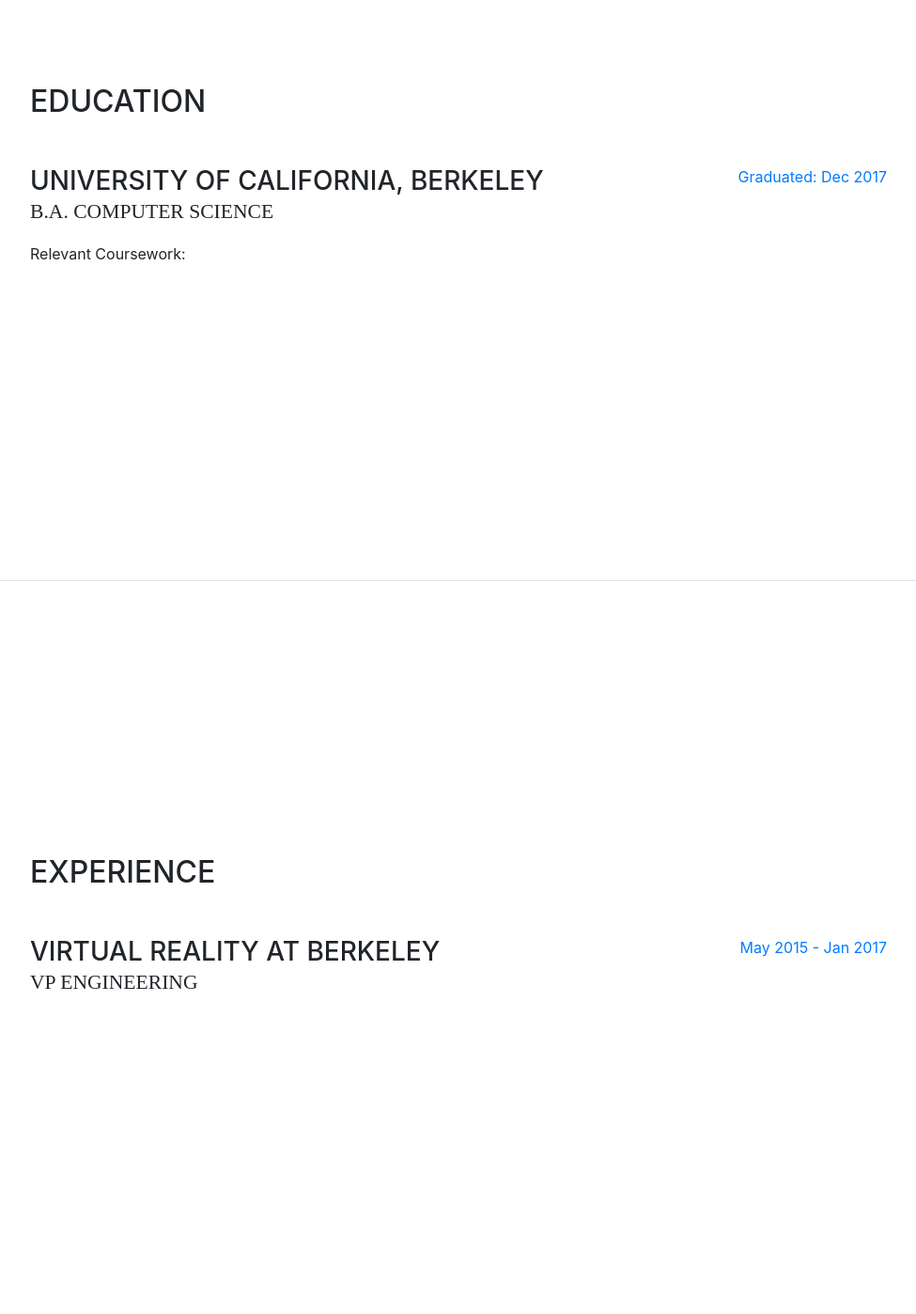
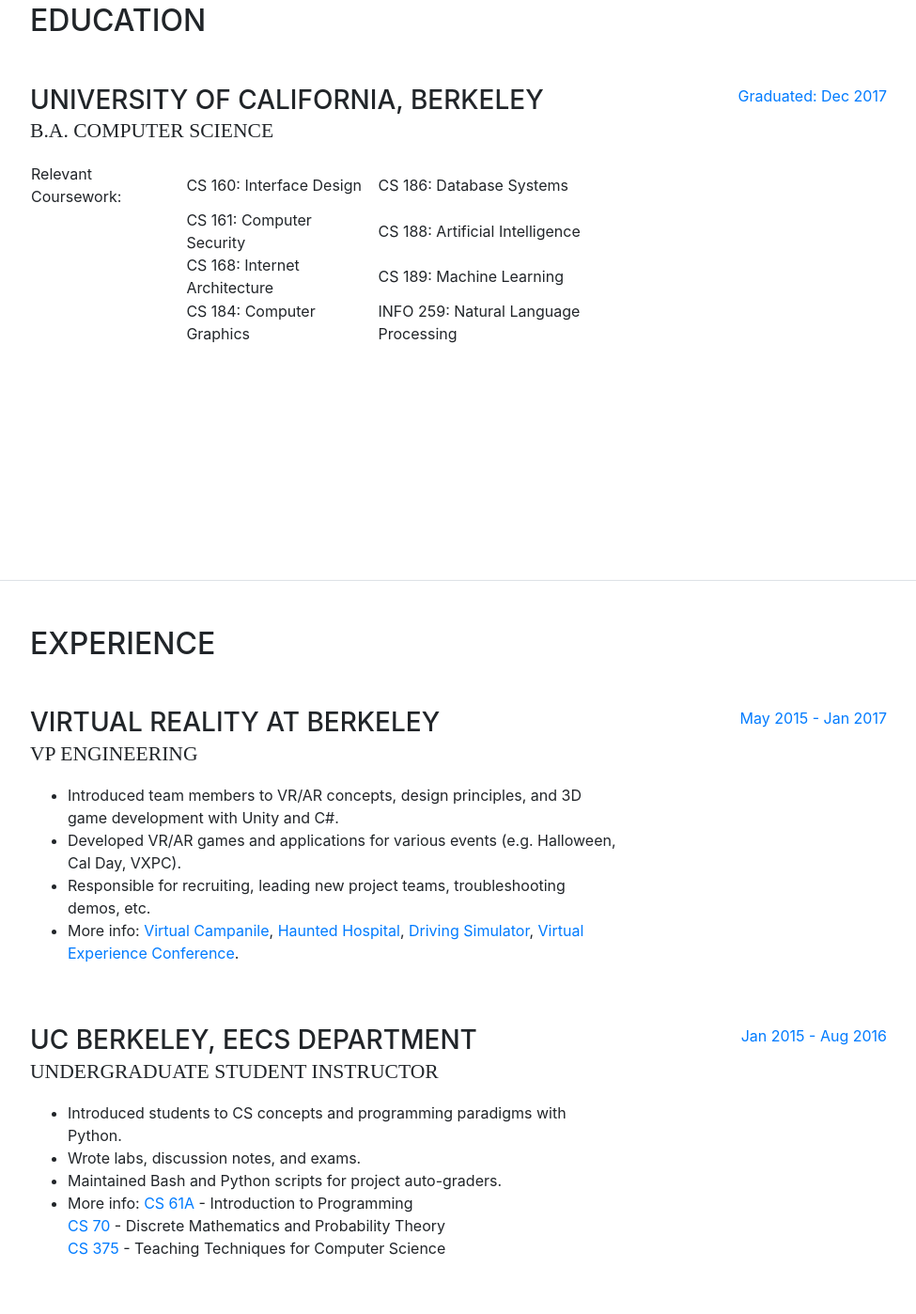
Before and after one commit to yulinzheng/yulinzheng.github.io, a website with bundled scripts: page index.html in a window 1280 px wide. Shown: the part 982-2380 px from the top of the page at 94% size, without its empty margins (288-1263 px from the left). Built offline with nearby package versions, Linux system fonts and the light colour scheme; a web font is replaced by a local one.

Commit message:
added experiences

```diff
--- a/index.html
+++ b/index.html
@@ -59,7 +59,6 @@
     </nav>
 
     <div class="container-fluid p-0">
-
       <section class="resume-section p-3 p-lg-5 d-flex d-column" id="about">
         <div class="my-auto">
           <h1 class="mb-0">Yulin
@@ -68,10 +67,10 @@
           <div class="subheading mb-5"> |
             <a href="mailto:lyra1225@berkeley.edu">lyra1225@berkeley.edu</a>
           </div>
-          <p class="mb-5"></p>
+          <p class="mb-5"><!-- Self Intro --></p>
           <ul class="list-inline list-social-icons mb-0">
             <li class="list-inline-item">
-              <a href="#">
+              <a href="files/resume.pdf">
                 <span class="fa-stack fa-lg">
                   <i class="fa fa-circle fa-stack-2x"></i>
                   <i class="fa fa-file-pdf-o fa-stack-1x fa-inverse"></i>
@@ -106,53 +105,81 @@
         </div>
       </section>
 
-
-
-
-
-
     <section class="resume-section p-3 p-lg-5 d-flex flex-column" id="education">
         <div class="my-auto">
           <h2 class="mb-5">Education</h2>
-
           <div class="resume-item d-flex flex-column flex-md-row mb-5">
             <div class="resume-content mr-auto">
               <h3 class="mb-0">University of California, Berkeley</h3>
               <div class="subheading mb-3">B.A. Computer Science</div>
-              <p>Relevant Coursework:</p>
+              <p><table>
+                <tr>
+                  <td>Relevant Coursework:</td>
+                  <td style="padding:0 15px 0 15px;">CS 160: Interface Design</td>
+                  <td>CS 186: Database Systems</td>
+                </tr>
+                <tr>
+                  <td></td>
+                  <td style="padding:0 15px 0 15px;">CS 161: Computer Security</td>
+                  <td>CS 188: Artificial Intelligence</td>
+                </tr>
+                <tr>
+                  <td></td>
+                  <td style="padding:0 15px 0 15px;">CS 168: Internet Architecture</td>
+                  <td>CS 189: Machine Learning</td>
+                </tr>
+                <tr>
+                  <td></td>
+                  <td style="padding:0 15px 0 15px;">CS 184: Computer Graphics</td>
+                  <td>INFO 259: Natural Language Processing</td>
+                </tr>
+              </table></p>
             </div>
             <div class="resume-date text-md-right">
               <span class="text-primary">Graduated: Dec 2017</span>
+              <p><!--Major GPA--></p>
             </div>
           </div>
-
-
         </div>
       </section>
-
-
-
 
       <section class="resume-section p-3 p-lg-5 d-flex flex-column" id="experience">
         <div class="my-auto">
           <h2 class="mb-5">Experience</h2>
-
           <div class="resume-item d-flex flex-column flex-md-row mb-5">
             <div class="resume-content mr-auto">
               <h3 class="mb-0">Virtual Reality at Berkeley</h3>
               <div class="subheading mb-3">VP Engineering</div>
-              <p></p>
+              <p><ul>
+                <li>Introduced team members to VR/AR concepts, design principles, and 3D game development with Unity and C#.</li>
+                <li>Developed VR/AR games and applications for various events (e.g. Halloween, Cal Day, VXPC).</li>
+                <li>Responsible for recruiting, leading new project teams, troubleshooting demos, etc.</li>
+                <li>More info: <a href="https://youtu.be/gUPY_vwpJaQ">Virtual Campanile</a>, <a href="https://youtu.be/ALtWvbNSChY">Haunted Hospital</a>, <a href="https://youtu.be/tt-sUxOYpuw">Driving Simulator</a>, <a href="https://vr.berkeley.edu/vxpc.html">Virtual Experience Conference</a>.</li>
+              </ul></p>
             </div>
             <div class="resume-date text-md-right">
               <span class="text-primary">May 2015 - Jan 2017</span>
             </div>
           </div>
-
+          <div class="resume-item d-flex flex-column flex-md-row mb-5">
+            <div class="resume-content mr-auto">
+              <h3 class="mb-0">UC Berkeley, EECS Department</h3>
+              <div class="subheading mb-3">Undergraduate Student Instructor</div>
+              <p><ul>
+                <li>Introduced students to CS concepts and programming paradigms with Python.</li>
+                <li>Wrote labs, discussion notes, and exams.</li>
+                <li>Maintained Bash and Python scripts for project auto-graders.</li>
+                <li>More info: <a href="http://61a-su15-website.github.io/">CS 61A</a> - Introduction to Programming<br>
+                    <a href="http://www-inst.eecs.berkeley.edu/~cs70/sp15/">CS 70</a> - Discrete Mathematics and Probability Theory<br>
+                    <a href="http://cs375.github.io/su16/index.html">CS 375</a> - Teaching Techniques for Computer Science</li>
+              </ul></p>
+            </div>
+            <div class="resume-date text-md-right">
+              <span class="text-primary">Jan 2015 - Aug 2016</span>
+            </div>
+          </div>
         </div>
-
       </section>
-
-
 
       <section class="resume-section p-3 p-lg-5 d-flex flex-column" id="projects">
         <div class="my-auto">
```
Also changed, not shown: 1 other file.
